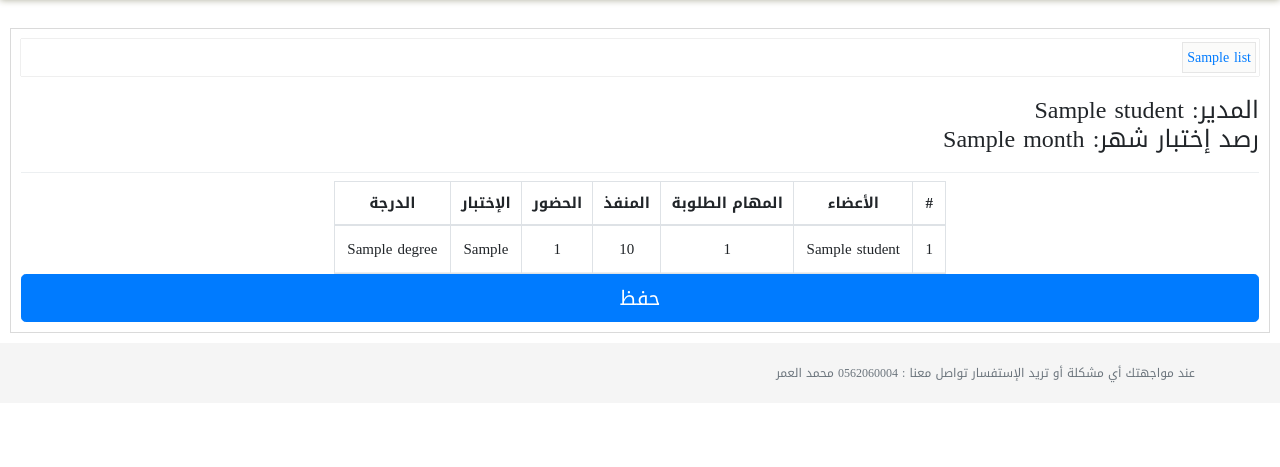
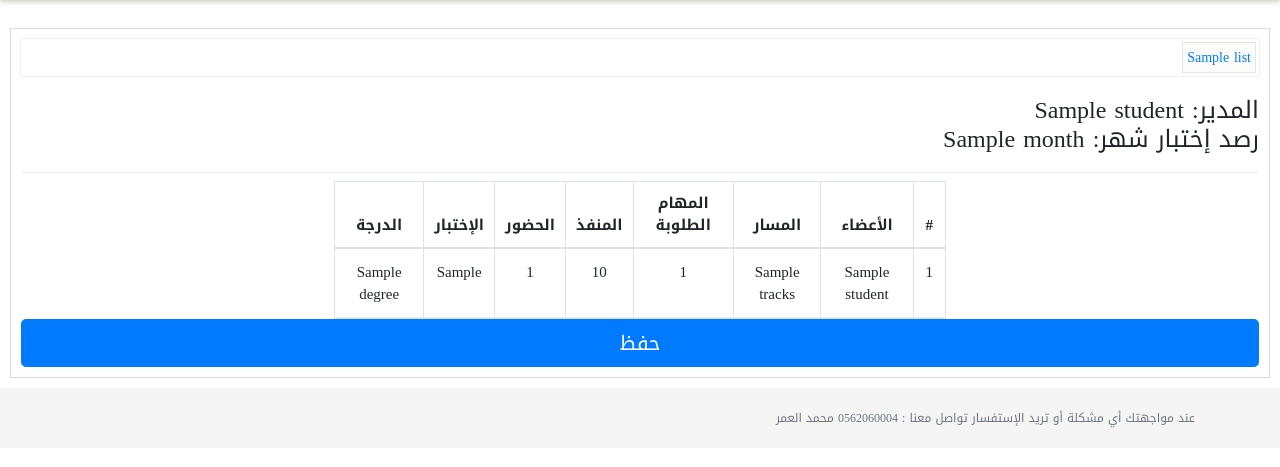
Before and after one commit to mantest2018/etqan_3lme, a Django app: template home/templates/administrator/report_tasks_months.html in a window 1280 px wide. Shown: the part 57-524 px from the top of the page. Run offline with Django 3.2, Linux system fonts and the light colour scheme; the template is opened without the code that fills it: most values are stand-ins (such as "Sample title", 1, 10 or a date in 2020); some libraries are stand-ins or nearby versions.

Commit message:
bilding administrator v2

```diff
--- a/home/templates/administrator/report_tasks_months.html
+++ b/home/templates/administrator/report_tasks_months.html
@@ -46,6 +46,7 @@ margin-bottom: 20px;
     <tr>
         <th>#</th>
         <th scope="col">الأعضاء</th>
+          <th scope="col">المسار</th>
         <th scope="col"> المهام الطلوبة</th>
         <th scope="col">المنفذ</th>
         <th scope="col">الحضور</th>
@@ -57,6 +58,7 @@ margin-bottom: 20px;
     <tbody>
     <td> {{ forloop.counter }}</td>
     <td> {{ list.student }}</td>
+     <td> {{ list.student.tracks }}</td>
     <td> {{ list.total_all }}</td>
     <td> {{ list.total }}</td>
      <td> {{ list.count_present }}</td>
```
